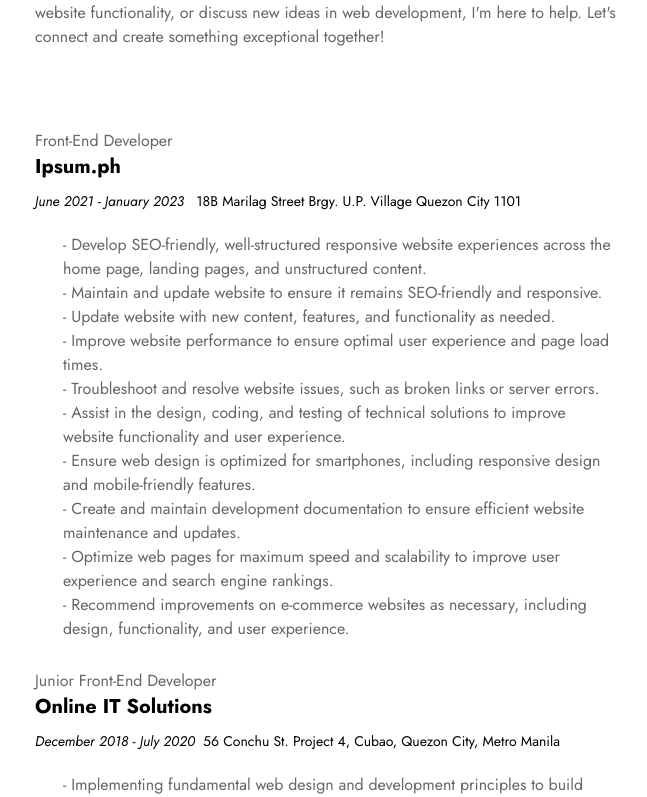
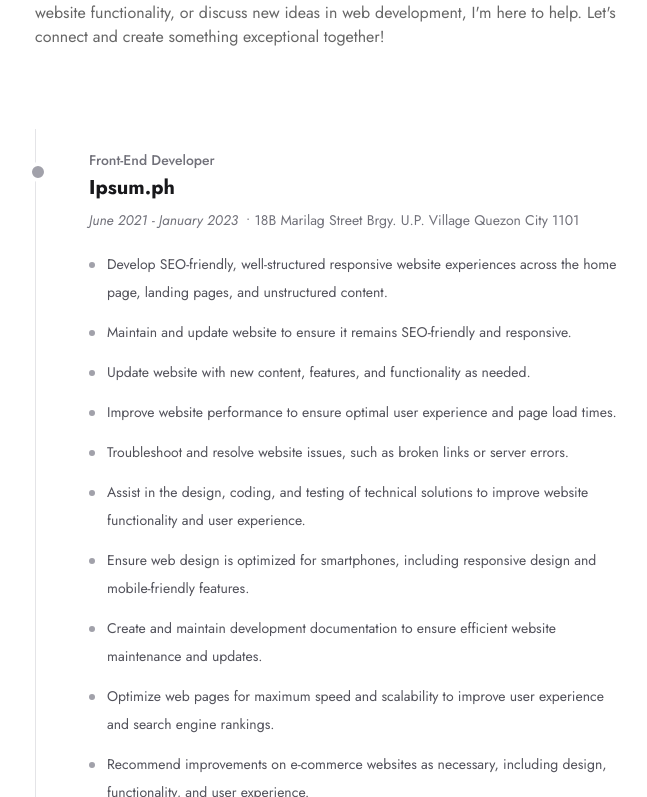
Before and after one commit to Mark-Alexis-Posadas/react-portfolio, a React (Vite) app: page / in a window 1280 px wide. Shown: the part 1143-1940 px from the top of the page, without its empty margins (557-1204 px from the left). Built offline with nearby package versions, Linux system fonts and the light colour scheme.

Commit message:
style: update: project and experience style

```diff
--- a/src/pages/experience/index.tsx
+++ b/src/pages/experience/index.tsx
@@ -3,25 +3,123 @@ import experienceData from "../../data/experience";
 export default function Experience() {
   return (
     <section className="py-10" id="experience">
+      <div className="relative border-l border-zinc-200 pl-8 dark:border-zinc-800">
         {experienceData.map((data) => (
-        <article className="mb-5" key={data.id}>
-          <header className="mb-3">
-            <h3 className="text-md text-[#666]">{data.title}</h3>
-            <h2 className="font-bold text-xl mb-2 dark:text-white">
+          <article
+            key={data.id}
+            className="
+            relative mb-10
+            rounded-2xl
+            border border-transparent
+            p-5
+            transition-all duration-300
+
+            hover:border-zinc-200
+            hover:bg-white
+            hover:shadow-lg
+
+            dark:hover:border-zinc-800
+            dark:hover:bg-[#181818]
+            "
+          >
+            {/* Timeline Dot */}
+            <span
+              className="
+              absolute -left-[41px]
+              top-8
+              flex h-5 w-5
+              items-center justify-center
+              rounded-full
+
+              border-4
+              border-white
+              bg-zinc-400
+
+              dark:border-[#111]
+              dark:bg-zinc-500
+              "
+            />
+
+            <header>
+              <p
+                className="
+                text-sm
+                font-medium
+                text-zinc-500
+
+                dark:text-zinc-400
+                "
+              >
+                {data.title}
+              </p>
+
+              <h2
+                className="
+                mt-1
+                text-xl
+                font-bold
+                text-zinc-900
+
+                dark:text-white
+                "
+              >
                 {data.company}
               </h2>
-            <span className="dark:text-[#999] italic text-sm mr-2">
-              {data.date}
-            </span>
-            <span className="dark:text-[#999] text-sm">{data.address}</span>
+
+              <div
+                className="
+                mt-2
+                flex flex-wrap
+                gap-2
+                text-sm
+                text-zinc-500
+
+                dark:text-zinc-400
+                "
+              >
+                <span className="italic">{data.date}</span>
+
+                <span>• {data.address}</span>
+              </div>
             </header>
-          <ul className="list-none py-2 px-7 text-[#666]">
+
+            <ul
+              className="
+              mt-5
+              space-y-3
+              text-sm
+              leading-7
+              text-zinc-600
+
+              dark:text-zinc-400
+              "
+            >
               {data.jobDescriptions.map((description, index) => (
-              <li key={index}>- {description}</li>
+                <li
+                  key={index}
+                  className="
+                  flex
+                  gap-3
+                  "
+                >
+                  <span
+                    className="
+                    mt-3
+                    h-1.5
+                    w-1.5
+                    shrink-0
+                    rounded-full
+                    bg-zinc-400
+                    "
+                  />
+
+                  <span>{description}</span>
+                </li>
               ))}
             </ul>
           </article>
         ))}
+      </div>
     </section>
   );
 }
--- a/src/pages/projects/index.tsx
+++ b/src/pages/projects/index.tsx
@@ -147,6 +147,12 @@ export default function Projects() {
           </div>
 
           {/* Bottom Accent */}
+          <a
+            href={data.demo}
+            target="_blank"
+            rel="noopener noreferrer"
+            aria-label="View live demo"
+          >
             <div
               className="
             mt-auto
@@ -174,6 +180,7 @@ export default function Projects() {
               "
               />
             </div>
+          </a>
         </article>
       ))}
 
```
Lines whose indentation alone changed are shown as unchanged.
